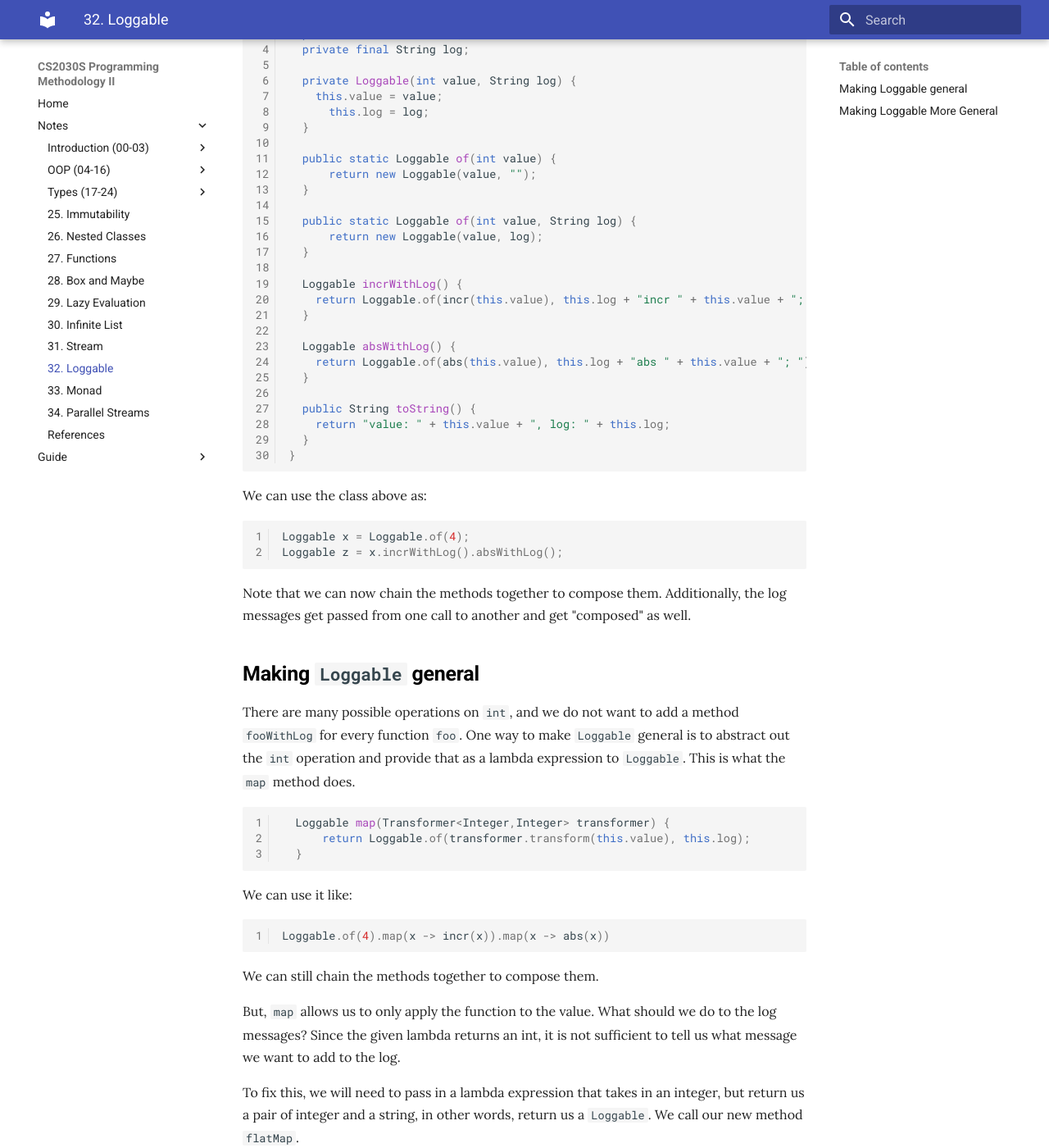
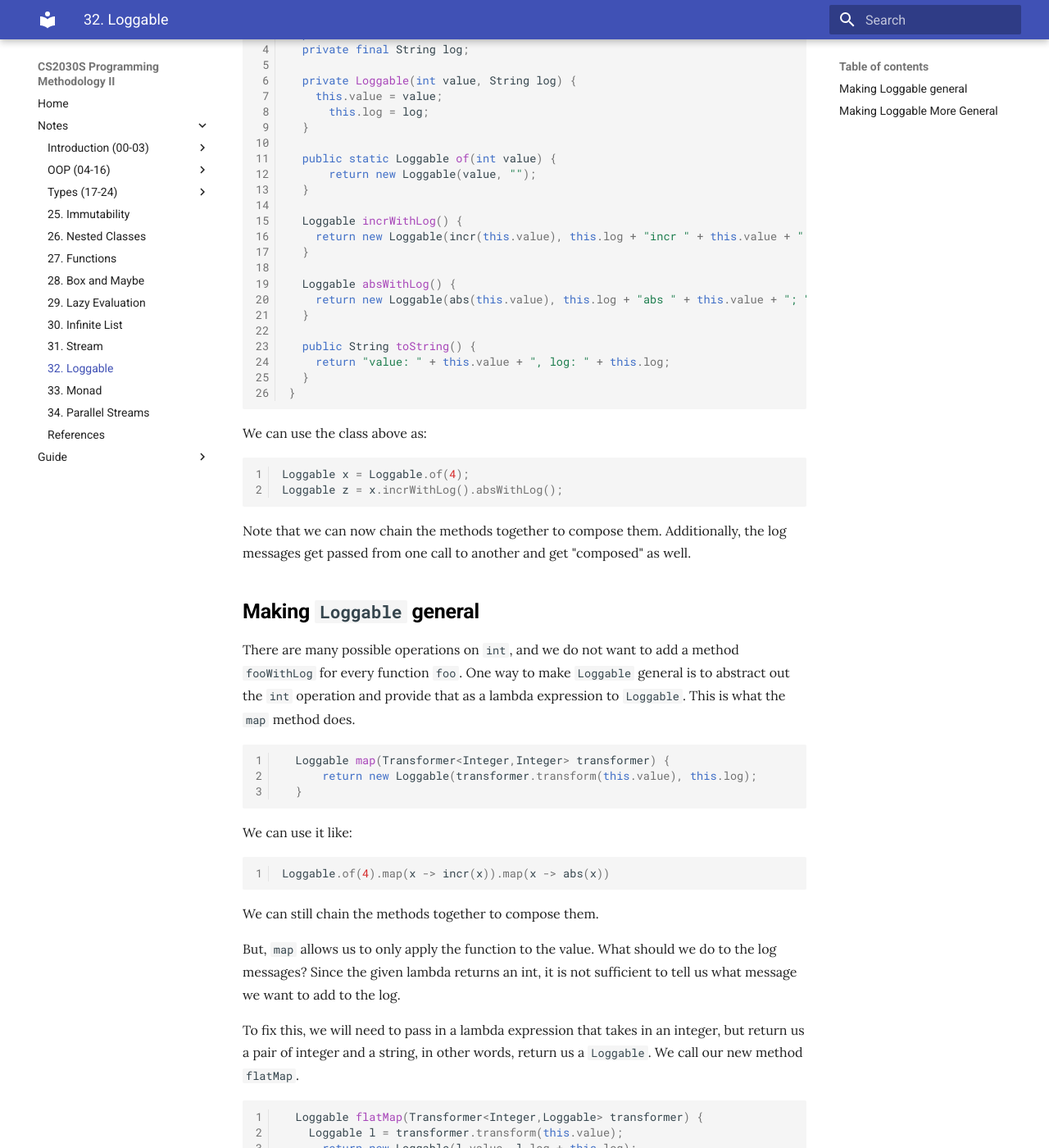
Before and after one commit to nus-cs2030s/2021-s2, an MkDocs documentation site: the page built from docs/32-logger.md, in a window 1280 px wide and 1400 px high, scrolled down 1607 px. Shown: the whole window at 82% size. Built offline with MkDocs 1.6.1 and Material for MkDocs 9.7.7, drawn with Linux system fonts in a browser that asks for light colours.

Commit message:
Remove second `of` method

````diff
--- a/docs/32-logger.md
+++ b/docs/32-logger.md
@@ -78,16 +78,12 @@ class Loggable {
 	  return new Loggable(value, "");
   }
 
-  public static Loggable of(int value, String log) {
-	  return new Loggable(value, log);
-  }
-
   Loggable incrWithLog() {
-    return Loggable.of(incr(this.value), this.log + "incr " + this.value + "; ");
+    return new Loggable(incr(this.value), this.log + "incr " + this.value + "; ");
   }
 
   Loggable absWithLog() {
-    return Loggable.of(abs(this.value), this.log + "abs " + this.value + "; ");
+    return new Loggable(abs(this.value), this.log + "abs " + this.value + "; ");
   }
 
   public String toString() {
@@ -110,7 +106,7 @@ There are many possible operations on `int`, and we do not want to add a method
 
 ```Java
   Loggable map(Transformer<Integer,Integer> transformer) {
-	  return Loggable.of(transformer.transform(this.value), this.log);
+	  return new Loggable(transformer.transform(this.value), this.log);
   }
 ```
 
````
